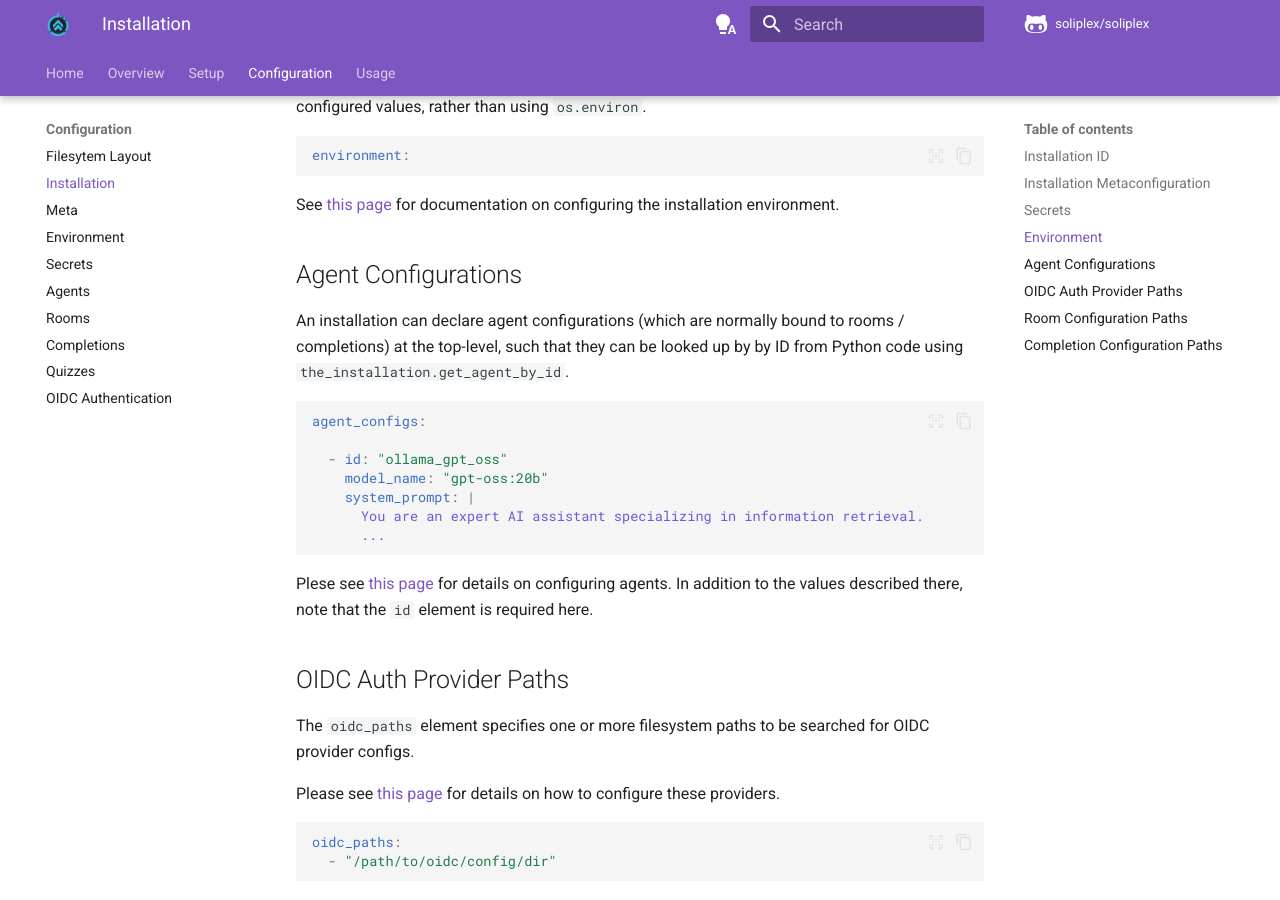
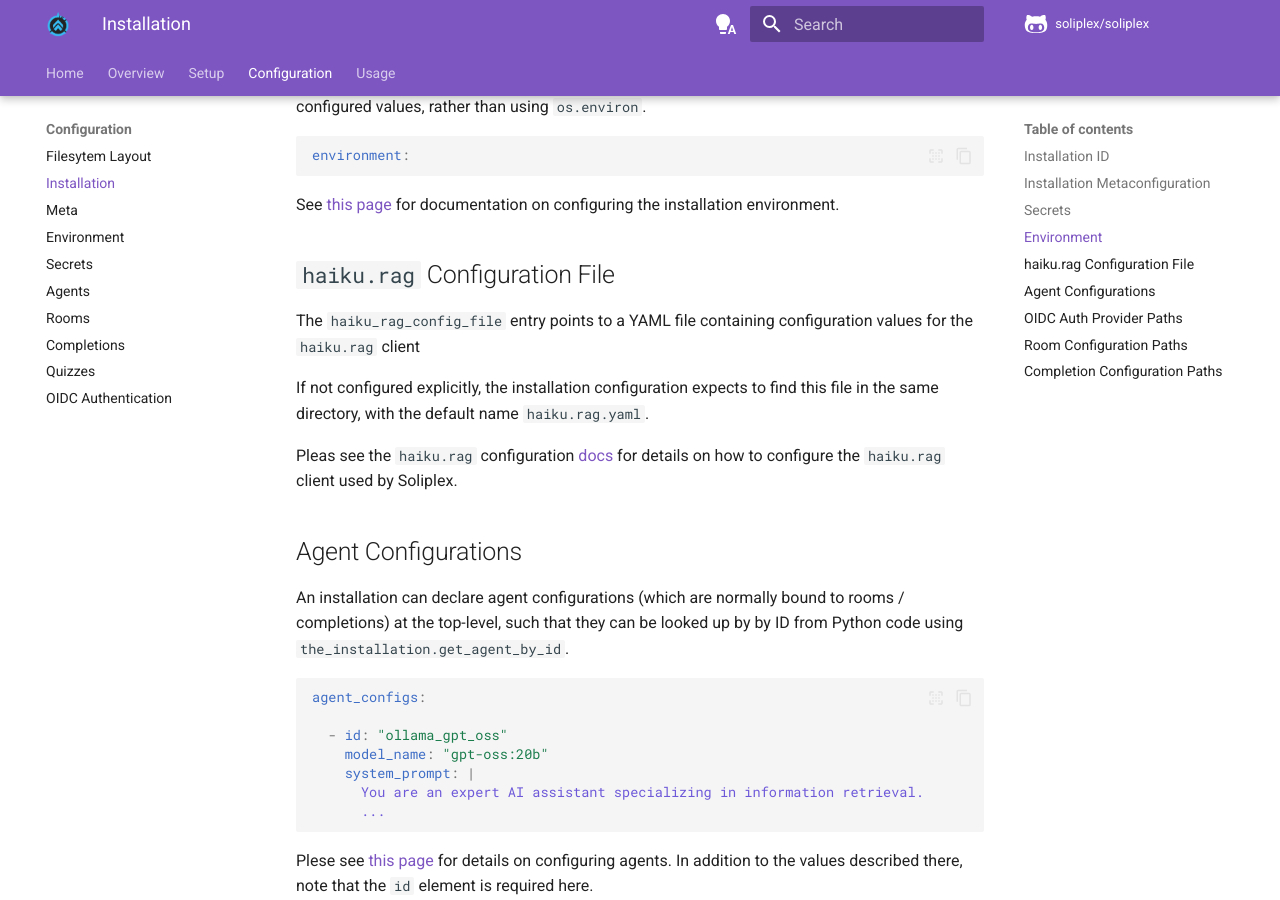
Before and after one commit to soliplex/soliplex.github.io, an MkDocs documentation site: the page built from docs/config/installation.md, in a window 1280 px wide and 900 px high, scrolled down 1112 px. Built offline with MkDocs 1.6.1 and Material for MkDocs 9.7.7, drawn with Linux system fonts in a browser that asks for light colours; comment, search, counter and statistics services are not loaded.

Commit message:
docs: 'haiku_rag_config_file'

```diff
--- a/docs/config/installation.md
+++ b/docs/config/installation.md
@@ -53,6 +53,18 @@ environment:
 
 See [this page](environment.md) for documentation on configuring the
 installation environment.
+
+## `haiku.rag` Configuration File
+
+The `haiku_rag_config_file` entry points to a YAML file containing
+configuration values for the `haiku.rag` client
+
+If not configured explicitly, the installation configuration expects to
+find this file in the same directory, with the default name `haiku.rag.yaml`.
+
+Pleas see the `haiku.rag` configuration
+[docs](https://ggozad.github.io/haiku.rag/configuration/) for details
+on how to configure the `haiku.rag` client used by Soliplex.
 
 ## Agent Configurations
 
```
Also changed, not shown: docs/config/environment.md (+0 -6 lines).
